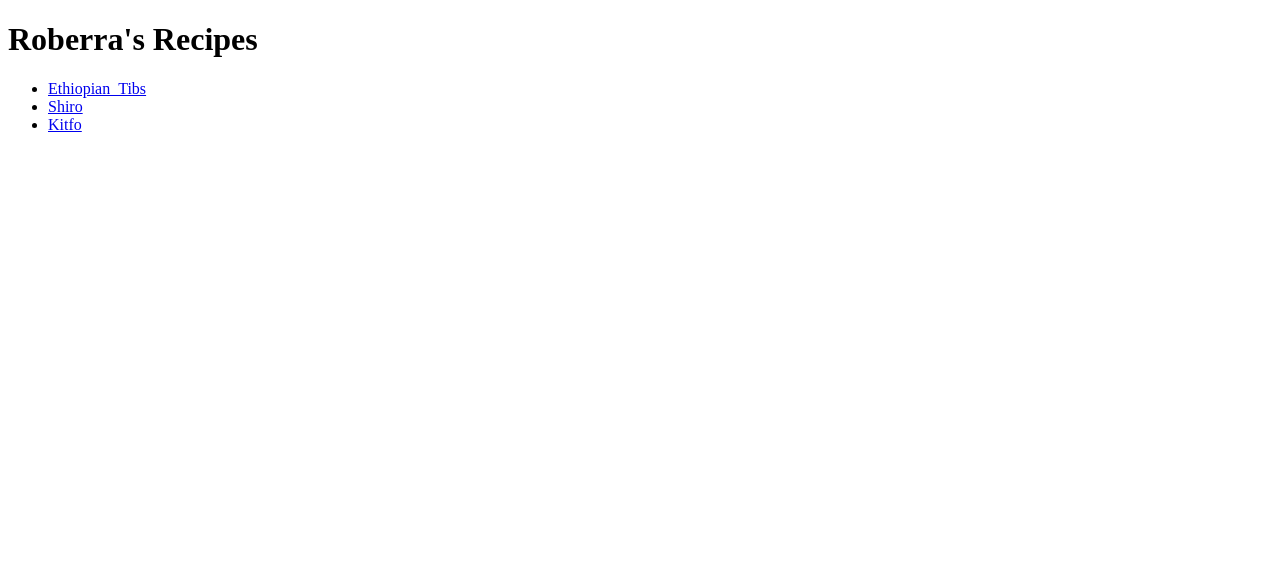
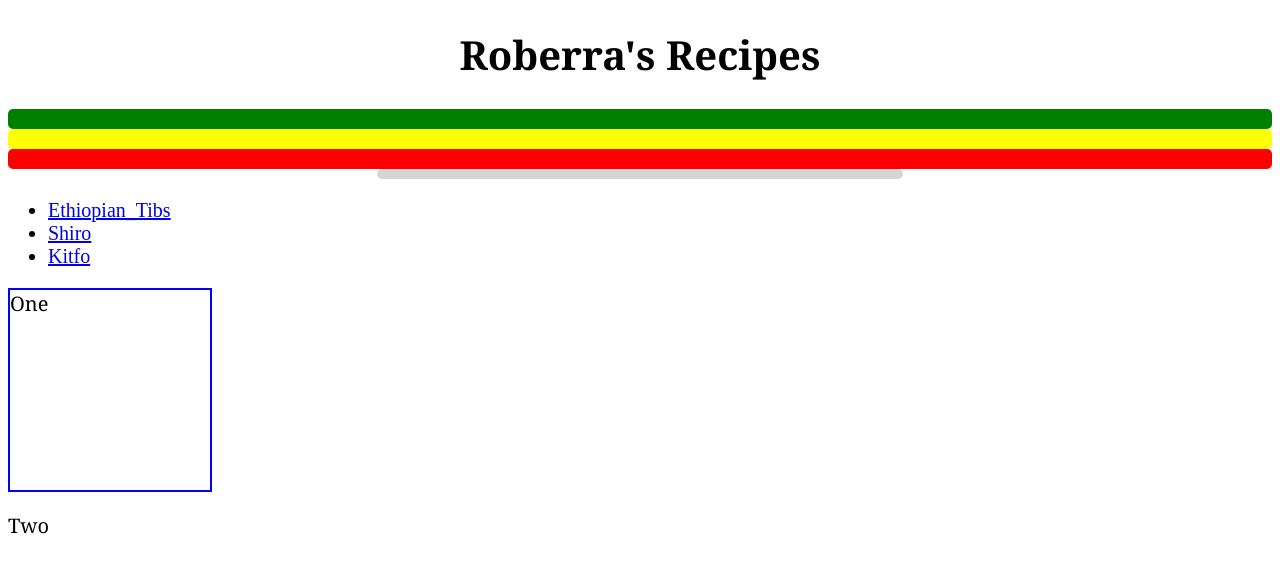
Before and after one commit to Roberra0/odin-recipes, a plain HTML site: page index.html in a window 1280 px wide. Drawn offline with Linux system fonts and the light colour scheme.

Commit message:
finalized project files

```diff
--- a/index.html
+++ b/index.html
@@ -5,13 +5,23 @@
     <meta http-equiv="X-UA-Compatible" content="IE=edge">
     <meta name="viewport" content="width=device-width, initial-scale=1.0">
     <title>Document</title>
+    <link rel="stylesheet" href="styler.css" />
 </head>
 <body>
     <h1>Roberra's Recipes</h1>
-    <ul>
-        <li><a href="./recipes/Ethiopian_Tibs.html">Ethiopian_Tibs</a></li>
-        <li><a href="./recipes/Shiro.html">Shiro</a></li>
-        <li><a href="./recipes/Kitfo.html">Kitfo</a></li>
-    </ul>
+    <div class="ethiopianFlag">
+        <div class="green"></div>
+        <div class="yellow"></div>
+        <div class="red"></div>
+    </div>
+    <div class="recipeCard"></div>
+        <ul>
+            <li><a href="./recipes/Ethiopian_Tibs.html">Ethiopian_Tibs</a></li>
+            <li><a href="./recipes/Shiro.html">Shiro</a></li>
+            <li><a href="./recipes/Kitfo.html">Kitfo</a></li>
+        </ul>
+    </div>
+<p class="one">One</p>
+<p class="two">Two</p>
 </body>
 </html>
--- /dev/null
+++ b/styler.css
@@ -0,0 +1,50 @@
+body {
+    font-size: 20px;
+    font-family: Georgia, 'Times New Roman', Times, serif;
+    align: center;
+}
+
+h1 {
+    text-align: center;
+}
+
+li {
+    font-family:'Times New Roman', Times, serif
+}
+
+.one {
+    border: 2px solid blue;
+    padding: 100px, 100px;
+    /* margin: auto; */
+    height: 200px;
+    width: 200px;
+    /* border-sizing: border-box; */
+
+}
+
+.recipeCard {
+    background-color: rgba(31, 29, 29, 0.186);
+    width: 40%;
+    border-radius: 5px;
+    padding: 5px 10px;
+    margin: auto;
+}
+
+.green {
+    background-color: green;
+    border-radius: 5px;
+    padding: 10px;
+}
+
+.yellow {
+    background-color: yellow;
+    border-radius: 5px;
+    padding: 10px;
+}
+
+
+.red {
+    background-color: red;
+    border-radius: 5px;
+    padding: 10px;
+}
```
